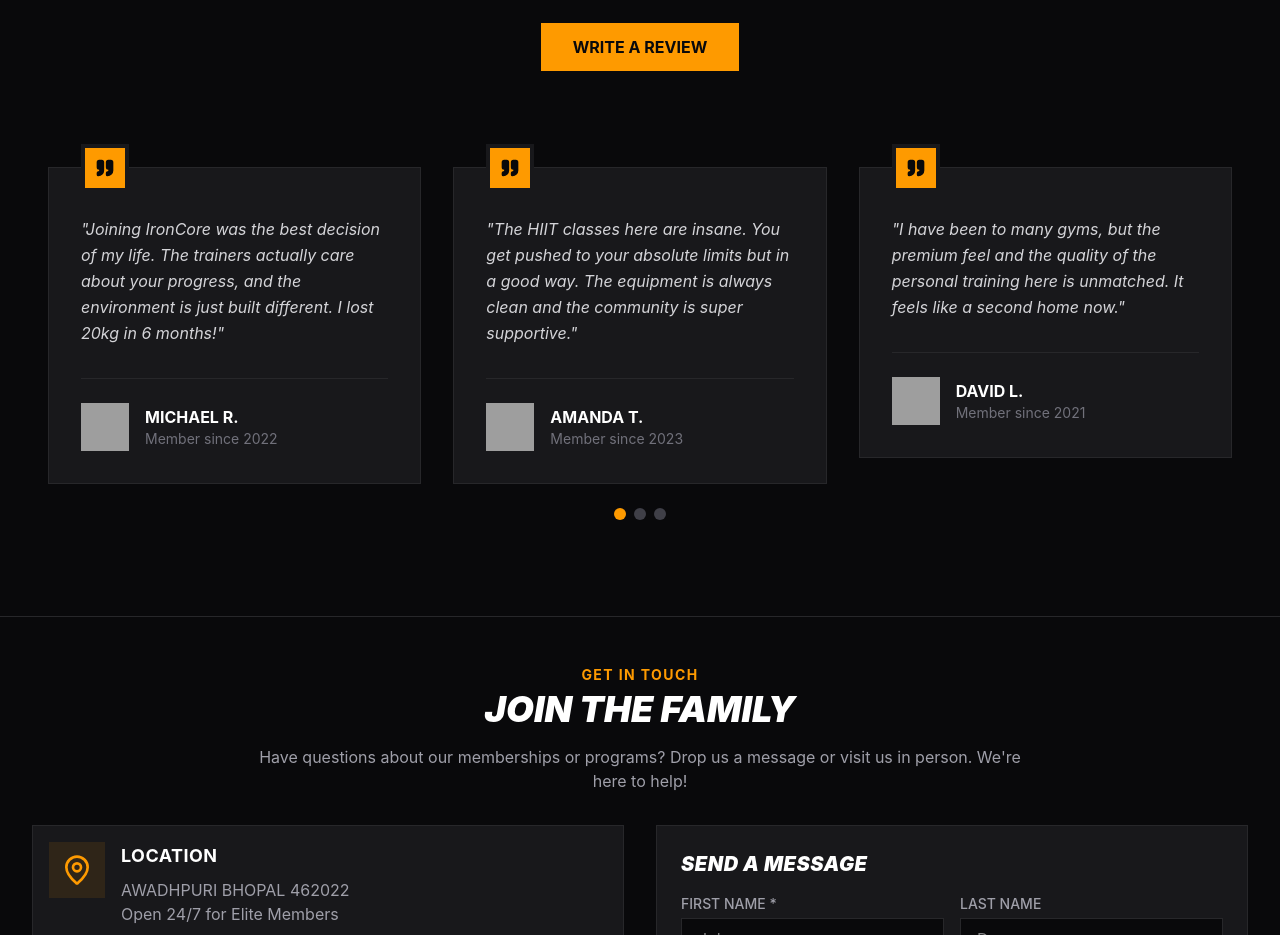
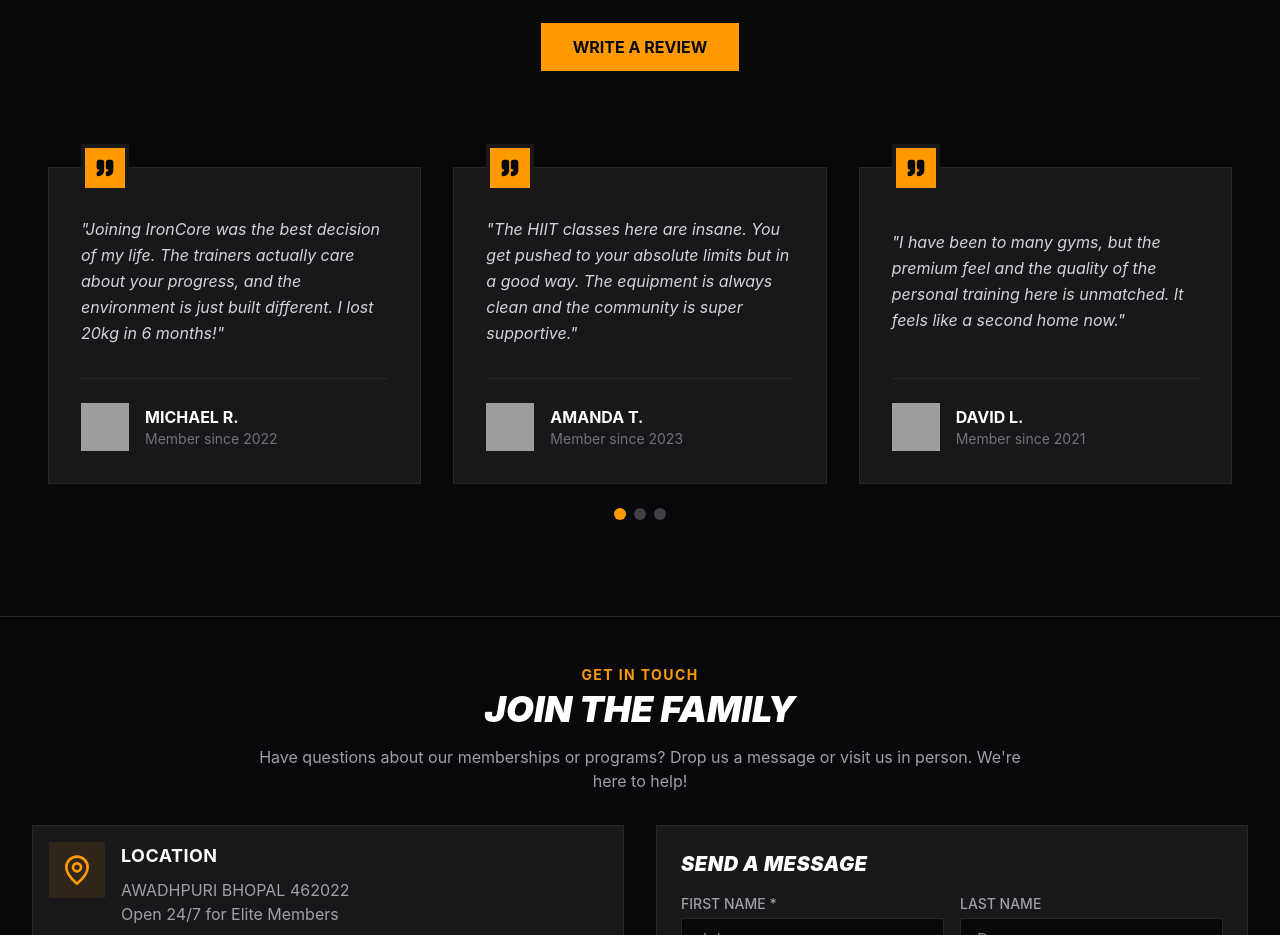
Before and after one commit to sachinkr-2003/GYM-FRONTEND, a React (Vite) app: page / in a window 1280 px wide. Shown: the part 6000-6935 px from the top of the page. Built offline with nearby package versions, Linux system fonts and the light colour scheme; no server answers; grey boxes are pictures that could not be loaded.

Commit message:
Ensure all testimonial review cards have equal height dynamically

```diff
--- a/src/components/Testimonials.jsx
+++ b/src/components/Testimonials.jsx
@@ -149,14 +149,16 @@ const Testimonials = () => {
             style={{ transform: `translateX(-${currentIndex * (isMobile ? 100 : 33.333)}%)` }}
           >
             {approvedReviews.map((review, index) => (
-              <div key={index} className="w-full md:w-1/3 flex-shrink-0 px-4">
-                <div className="bg-zinc-900 p-8 border border-zinc-800 relative mt-8">
+              <div key={index} className="w-full md:w-1/3 flex-shrink-0 px-4 flex flex-col">
+                <div className="bg-zinc-900 p-8 border border-zinc-800 relative mt-8 flex-1 flex flex-col justify-between">
                   <div className="absolute -top-6 left-8 bg-amber-500 w-12 h-12 flex items-center justify-center border-4 border-zinc-900">
                     <Quote className="w-5 h-5 text-zinc-950 fill-zinc-950" />
                   </div>
-                  <p className="text-zinc-300 mb-8 mt-4 italic leading-relaxed">
-                    "{review.content}"
-                  </p>
+                  <div className="flex-1 flex flex-col justify-center">
+                    <p className="text-zinc-300 mb-8 mt-4 italic leading-relaxed">
+                      "{review.content}"
+                    </p>
+                  </div>
                   <div className="flex items-center gap-4 border-t border-zinc-800 pt-6">
                     <img
                       src={review.image}
```
